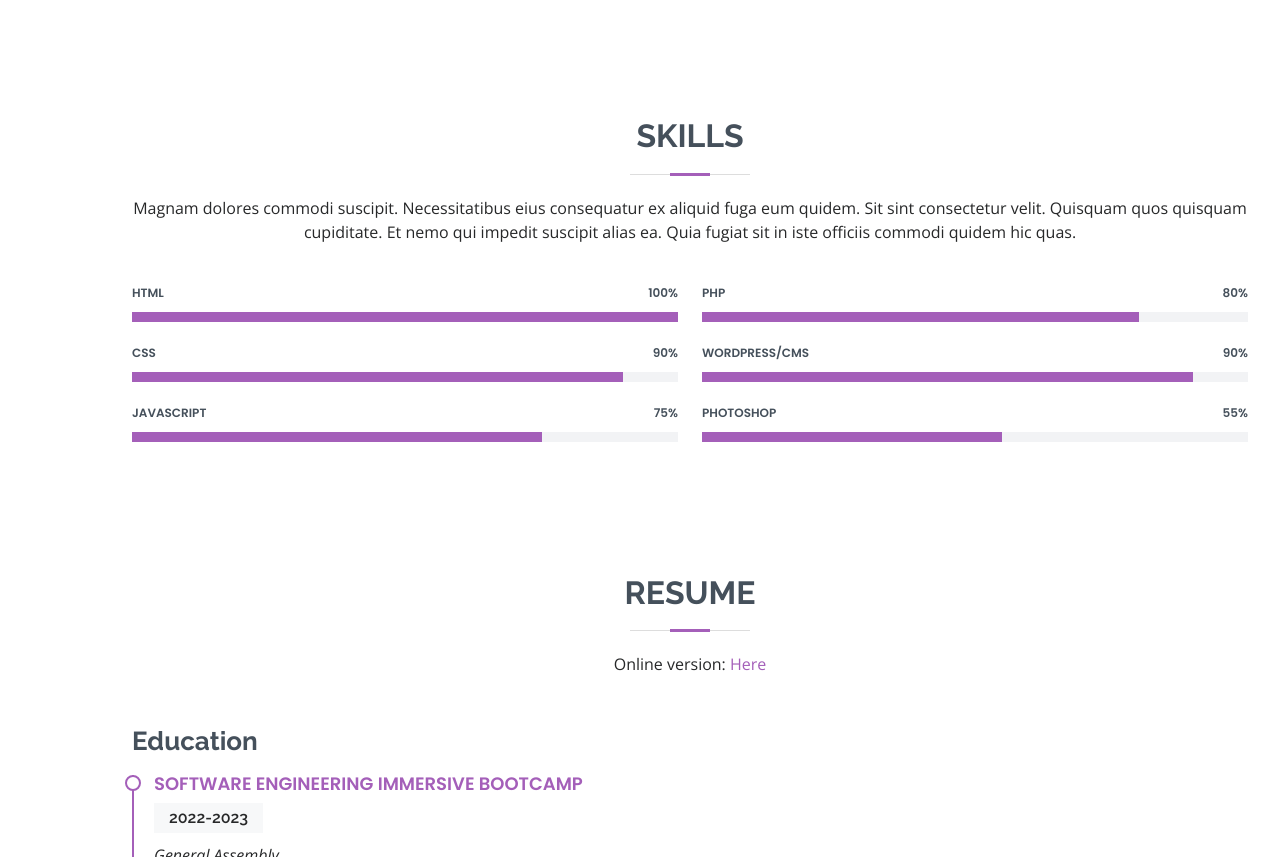
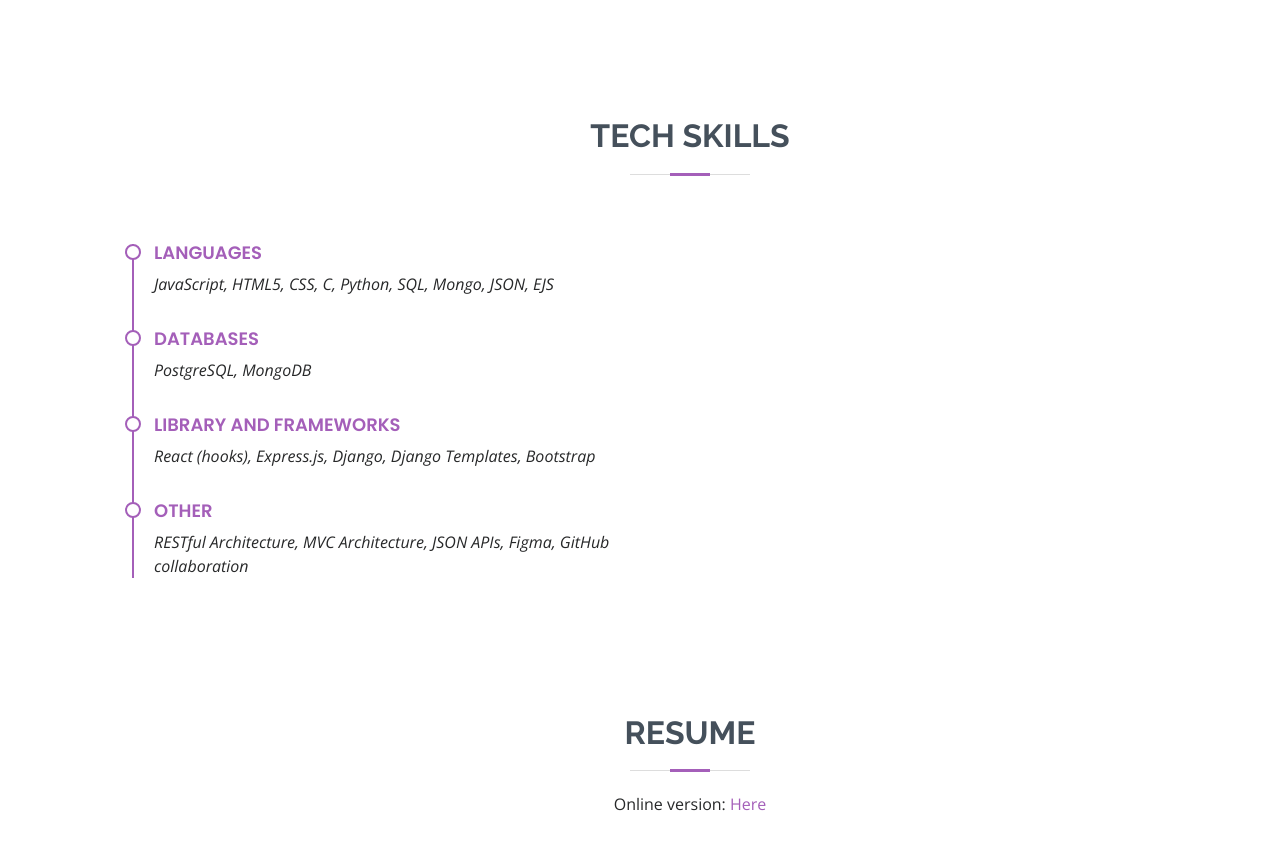
Before and after one commit to codysharma/me, a plain HTML site: page index.html in a window 1280 px wide. Shown: the part 1271-2128 px from the top of the page. Drawn offline with nearby package versions, Linux system fonts and the light colour scheme.

Commit message:
troubleshooting

```diff
--- a/index.html
+++ b/index.html
@@ -137,15 +137,38 @@
     </section><!-- End Facts Section -->
 
     <!-- ======= Skills Section ======= -->
-    <section id="skills" class="skills section-bg">
-      <div class="container" data-aos="fade-up">
-
+    <!-- <section id="skills" class="skills section-bg"> -->
+      <section id="resume" class="resume">
+        <div class="container" data-aos="fade-up" id="resume-background">
         <div class="section-title">
-          <h2>Skills</h2>
-          <p>Magnam dolores commodi suscipit. Necessitatibus eius consequatur ex aliquid fuga eum quidem. Sit sint consectetur velit. Quisquam quos quisquam cupiditate. Et nemo qui impedit suscipit alias ea. Quia fugiat sit in iste officiis commodi quidem hic quas.</p>
+          <h2>Tech Skills</h2>
+          <p></p>
         </div>
-
-        <div class="row skills-content">
+        <div class="col-lg-6">
+          <div class="resume-item">
+          <h4 class="resume-title">Languages</h4>
+            <!-- <h4>Software Engineering Immersive Bootcamp</h4> -->
+            <!-- <h5>2022-2023</h5> -->
+            <p><em>JavaScript, HTML5, CSS, C, Python, SQL, Mongo, JSON, EJS</em></p>
+          </div>
+          <div class="resume-item">
+            <h4>Databases</h4>
+            <!-- <h5>2022</h5> -->
+            <p><em>PostgreSQL,  MongoDB </em></p>
+          </div>
+          <div class="resume-item">
+            <h4>Library and Frameworks</h4>
+            <!-- <h5>2013</h5> -->
+            <p><em> React (hooks), Express.js, Django, Django Templates, Bootstrap</em></p>
+          </div>
+          <div class="resume-item">
+            <h4>Other</h4>
+            <p><em>RESTful Architecture, MVC Architecture, JSON APIs, Figma, GitHub collaboration</em></p>
+          </div>
+        </div>
+        </div>
+        </section>
+        <!-- <div class="row skills-content">
 
           <div class="col-lg-6">
 
@@ -197,7 +220,7 @@
 
           </div>
 
-        </div>
+        </div> -->
 
       </div>
     </section><!-- End Skills Section -->
```
